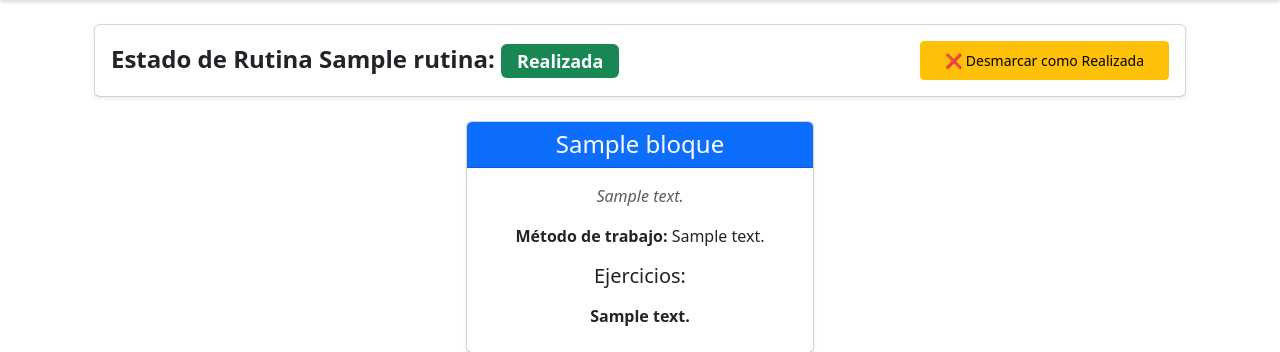
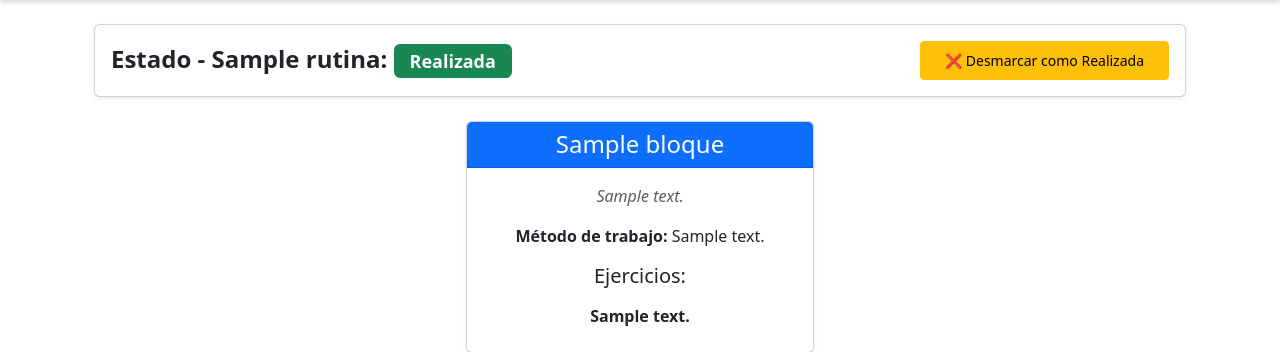
Before and after one commit to julianlods/ChillFit, a Django app: page /rutinas/1/ in a window 1280 px wide. Shown: the part 156-508 px from the top of the page. Run offline with Django 5.2, Linux system fonts and the light colour scheme; a user stored in the database is signed in; tables that the repository leaves empty hold one stand-in row (values such as "Sample post"); some libraries are stand-ins or nearby versions.

Commit message:
Ajuste visual en rutina: se evita repetir 'Rutina' en texto y título

```diff
--- a/ChillFit/templates/ChillFit/rutinas/ver_rutina_detalle.html
+++ b/ChillFit/templates/ChillFit/rutinas/ver_rutina_detalle.html
@@ -1,6 +1,6 @@
 {% extends 'ChillFit/base.html' %}
 
-{% block title %}Rutina: {{ rutina.nombre }} | ChillFit{% endblock %}
+{% block title %}{{ rutina.nombre }} | ChillFit{% endblock %}
 
 {% block content %}
 <div class="container mt-3 text-center">
@@ -8,7 +8,7 @@
     <div class="card shadow-sm p-3 mb-4">
         <div class="d-flex flex-column flex-md-row justify-content-between align-items-center">
             <h4 class="mb-2 mb-md-0">
-                <strong>Estado de Rutina {{ rutina.nombre }}:</strong>
+                <strong>Estado - {{ rutina.nombre }}:</strong>
                 {% if usuario_rutina.realizada %}
                     <span class="badge bg-success px-3 py-2">Realizada</span>
                 {% else %}
```
